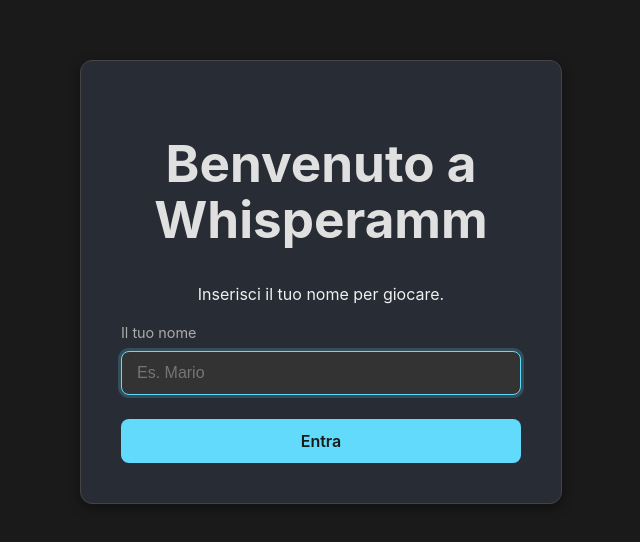
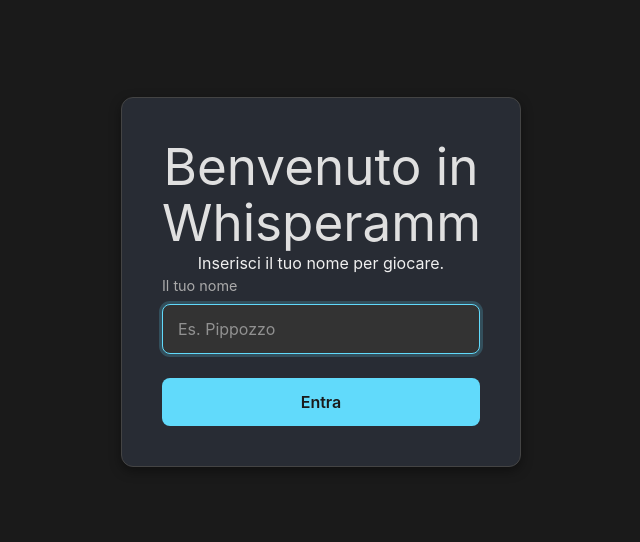
Before and after one commit to WebRTC-Projects-Unina/Whisperamm, a React (Vite) app in the folder Test_whisperamm/: page / in a window 1280 px wide. Shown: the part 118-660 px from the top of the page, without its empty margins (319-959 px from the left). Built offline with nearby package versions, Linux system fonts and the light colour scheme.

Commit message:
fix al server + tailwind

```diff
--- a/Test_whisperamm/package.json
+++ b/Test_whisperamm/package.json
@@ -10,8 +10,10 @@
     "preview": "vite preview"
   },
   "dependencies": {
+    "@tailwindcss/vite": "^4.1.17",
     "react": "^19.2.0",
-    "react-dom": "^19.2.0"
+    "react-dom": "^19.2.0",
+    "tailwindcss": "^4.1.17"
   },
   "devDependencies": {
     "@eslint/js": "^9.39.1",
--- a/Test_whisperamm/src/App.css
+++ b/Test_whisperamm/src/App.css
@@ -1,4 +1,6 @@
 /* --- Impostazioni Globali e Reset --- */
+@import "tailwindcss";
+
 body {
     margin: 0;
     font-family: -apple-system, BlinkMacSystemFont, 'Segoe UI', Roboto, 'Helvetica Neue', Arial, sans-serif;
--- a/Test_whisperamm/src/App.jsx
+++ b/Test_whisperamm/src/App.jsx
@@ -67,7 +67,7 @@ const App = () => { // <= NOTA: Rinominato da HomePage ad App
     // Altrimenti, mostra il form di registrazione
     return (
         <div className="registration-container">
-            <h1>Benvenuto a Whisperamm</h1>
+            <h1>Benvenuto in Whisperamm</h1>
             <p>Inserisci il tuo nome per giocare.</p>
 
             <form onSubmit={handleSubmit}>
@@ -78,7 +78,7 @@ const App = () => { // <= NOTA: Rinominato da HomePage ad App
                         id="username"
                         value={username}
                         onChange={(e) => setUsername(e.target.value)}
-                        placeholder="Es. Mario"
+                        placeholder="Es. Pippozzo"
                         autoFocus
                     />
                 </div>
--- a/Test_whisperamm/src/index.css
+++ b/Test_whisperamm/src/index.css
@@ -1,3 +1,4 @@
+@import "tailwindcss";
 :root {
   font-family: system-ui, Avenir, Helvetica, Arial, sans-serif;
   line-height: 1.5;
--- a/Test_whisperamm/vite.config.js
+++ b/Test_whisperamm/vite.config.js
@@ -1,5 +1,6 @@
 import { defineConfig } from 'vite'
 import react from '@vitejs/plugin-react'
+import tailwindcss from '@tailwindcss/vite'
 
 // https://vite.dev/config/
 export default defineConfig({
@@ -10,6 +11,7 @@ export default defineConfig({
         plugins: [['babel-plugin-react-compiler']],
       },
     }),
+    tailwindcss(),
   ],
 
   // === IL BLOCCO SERVER VA QUI ===
```
Also changed, not shown: 2 other files (tests, documents, lock files or other folders).
